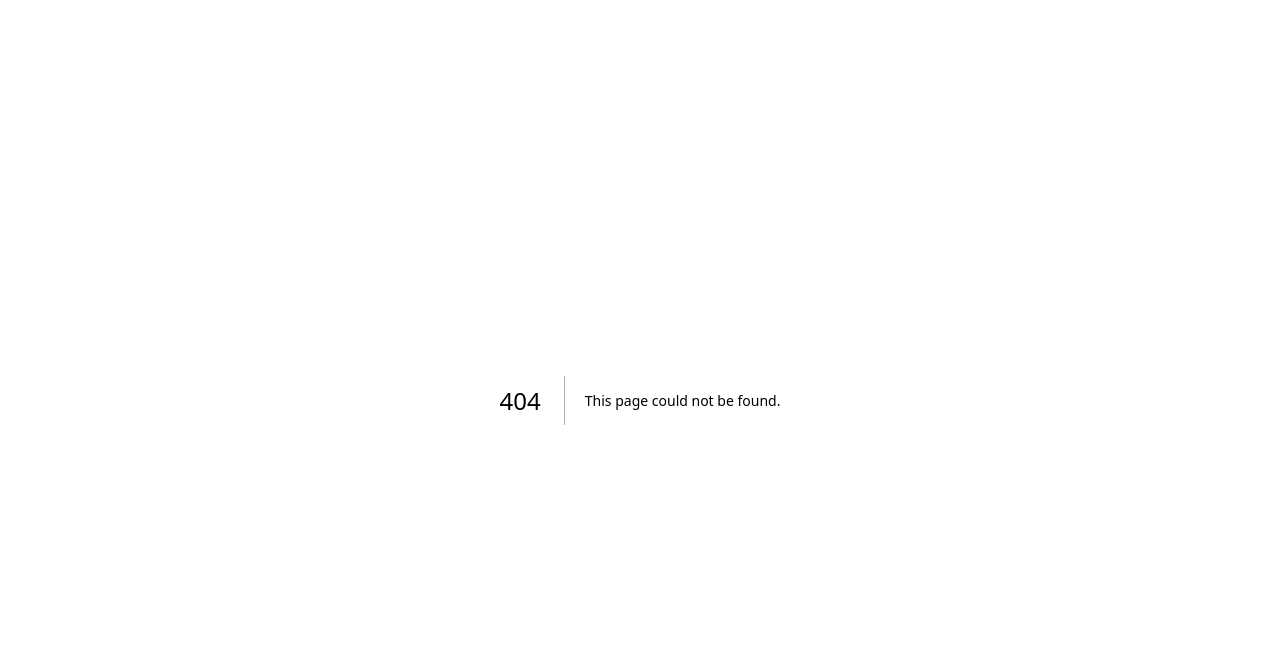
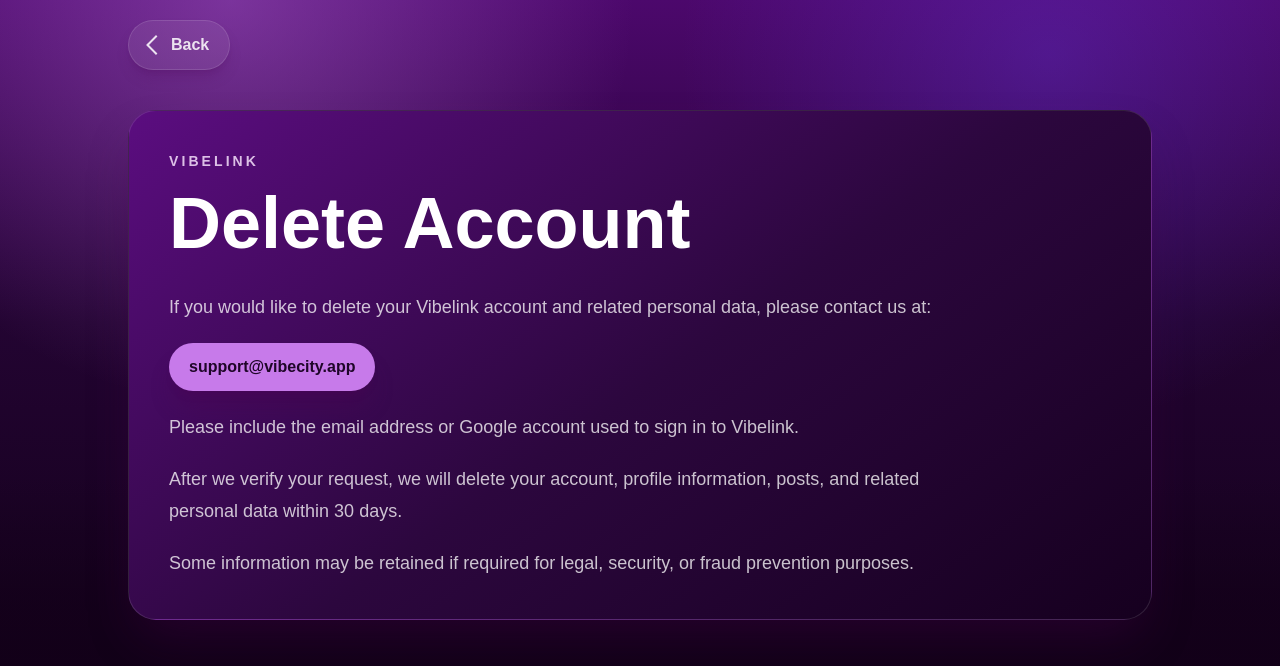
Before and after one commit to stevenchien0726-del/Vibelink-web, a Next.js app: page /delete-account in a window 1280 px wide. Before the commit this address had no page. Shown: the top 666 px of the page. Built offline with nearby package versions, Linux system fonts and the light colour scheme.

Commit message:
Add delete account page

```diff
--- /dev/null
+++ b/app/delete-account/page.tsx
@@ -0,0 +1,68 @@
+import type { Metadata } from "next";
+import Link from "next/link";
+
+export const metadata: Metadata = {
+  title: "Delete Account | VIBE CITY",
+  description:
+    "Instructions for requesting deletion of a Vibelink account and related personal data.",
+};
+
+export default function DeleteAccountPage() {
+  return (
+    <main className="min-h-screen overflow-hidden bg-[#120018] text-white">
+      <section className="relative isolate px-5 pb-14 pt-5 sm:px-8 sm:pb-20 lg:px-12">
+        <div className="absolute inset-0 -z-10 bg-[radial-gradient(circle_at_18%_0%,rgba(199,122,234,0.38),transparent_32%),radial-gradient(circle_at_82%_8%,rgba(111,66,255,0.28),transparent_30%),linear-gradient(180deg,#4c086c_0%,#230432_46%,#120018_100%)]" />
+        <div className="absolute inset-x-0 bottom-0 -z-10 h-56 bg-gradient-to-t from-[#120018] to-transparent" />
+
+        <div className="mx-auto w-full max-w-5xl">
+          <Link
+            href="/"
+            className="inline-flex items-center gap-2 rounded-full border border-white/12 bg-white/[0.08] px-5 py-3 text-base font-bold text-white/86 shadow-lg shadow-fuchsia-950/20 transition hover:bg-white/[0.14]"
+          >
+            <span className="h-3.5 w-3.5 rotate-45 border-b-2 border-l-2 border-white/86" />
+            Back
+          </Link>
+
+          <article className="mt-10 rounded-[28px] border border-white/12 bg-[linear-gradient(145deg,#5b0d80_0%,#2c073e_52%,#16001f_100%)] p-6 shadow-2xl shadow-fuchsia-950/35 sm:p-10">
+            <p className="text-sm font-black uppercase tracking-[0.22em] text-fuchsia-100/82">
+              VIBELINK
+            </p>
+            <h1 className="mt-4 text-5xl font-black leading-none tracking-normal text-white sm:text-7xl">
+              Delete Account
+            </h1>
+
+            <div className="mt-8 max-w-3xl space-y-5 text-base leading-8 text-white/76 sm:text-lg">
+              <p>
+                If you would like to delete your Vibelink account and related
+                personal data, please contact us at:
+              </p>
+
+              <a
+                href="mailto:support@vibecity.app"
+                className="inline-flex max-w-full rounded-full bg-[#c77aea] px-5 py-3 text-base font-black text-[#1f0629] shadow-xl shadow-fuchsia-950/30 transition hover:bg-[#d68bf3]"
+              >
+                <span className="break-all">support@vibecity.app</span>
+              </a>
+
+              <p>
+                Please include the email address or Google account used to sign
+                in to Vibelink.
+              </p>
+
+              <p>
+                After we verify your request, we will delete your account,
+                profile information, posts, and related personal data within 30
+                days.
+              </p>
+
+              <p>
+                Some information may be retained if required for legal,
+                security, or fraud prevention purposes.
+              </p>
+            </div>
+          </article>
+        </div>
+      </section>
+    </main>
+  );
+}
--- a/app/page.tsx
+++ b/app/page.tsx
@@ -403,12 +403,18 @@ export default function HomePage() {
       </section>
 
       <footer className="px-5 pb-10 pt-2 sm:px-8 lg:px-12">
-        <div className="mx-auto flex max-w-6xl justify-center border-t border-white/10 pt-8">
+        <div className="mx-auto flex max-w-6xl flex-wrap justify-center gap-3 border-t border-white/10 pt-8">
           <Link
             href="/privacy"
             className="rounded-full border border-white/12 bg-white/[0.07] px-5 py-3 text-sm font-bold text-fuchsia-50/82 shadow-lg shadow-fuchsia-950/20 transition hover:bg-white/[0.12] hover:text-white"
           >
             隱私權政策 / Privacy Policy
+          </Link>
+          <Link
+            href="/delete-account"
+            className="rounded-full border border-white/12 bg-white/[0.07] px-5 py-3 text-sm font-bold text-fuchsia-50/82 shadow-lg shadow-fuchsia-950/20 transition hover:bg-white/[0.12] hover:text-white"
+          >
+            刪除帳戶 / Delete Account
           </Link>
         </div>
       </footer>
```
